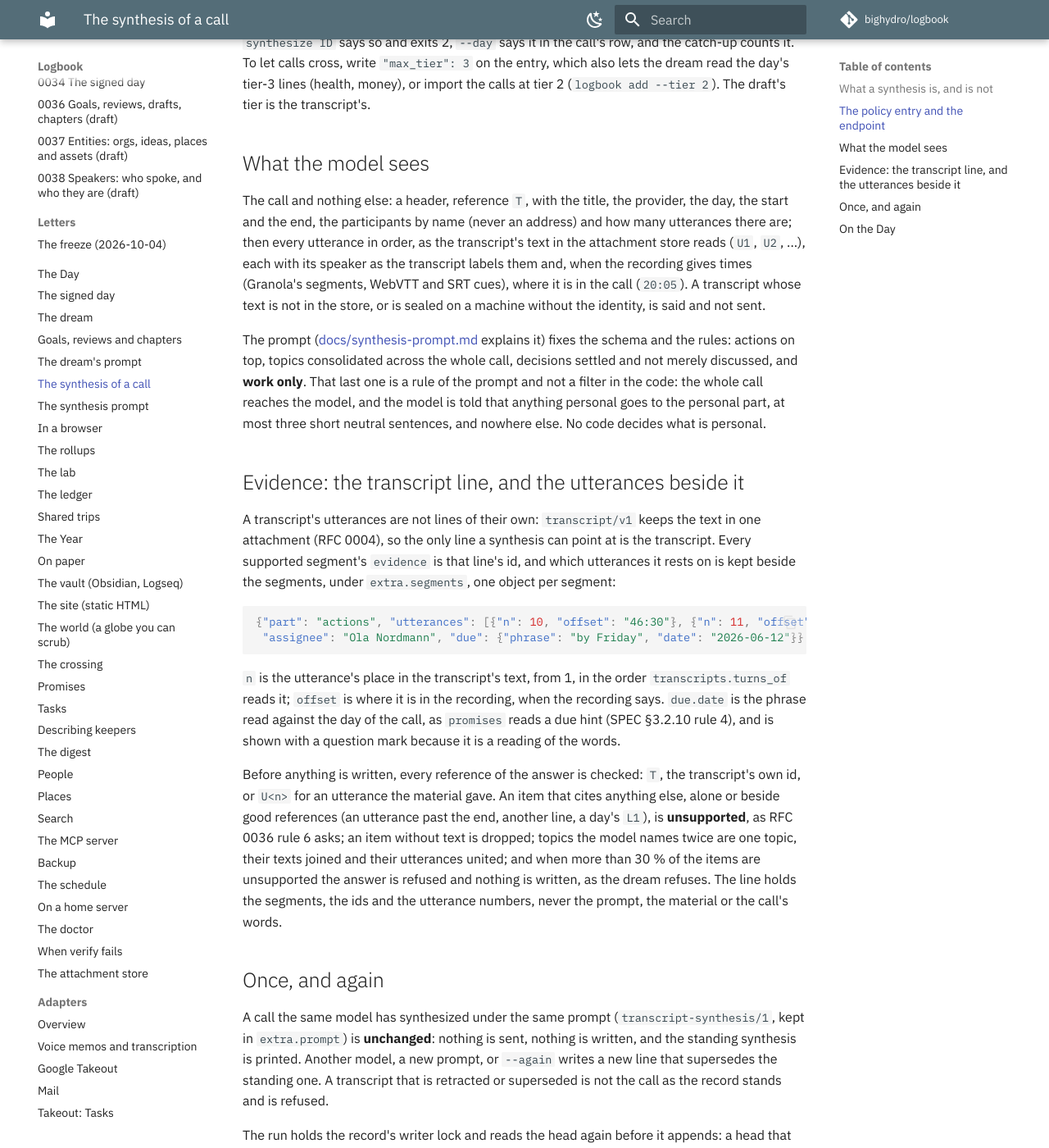
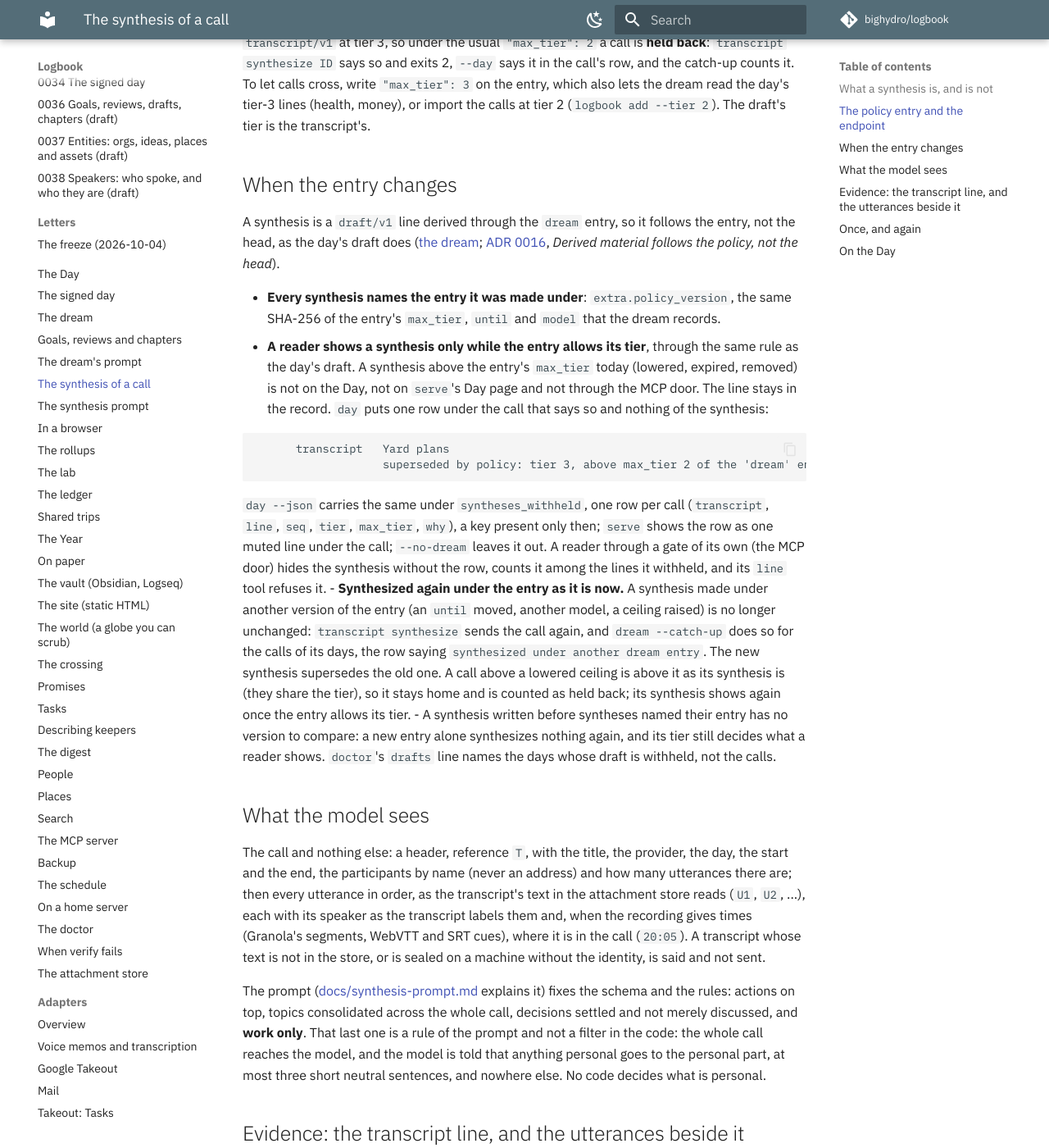
Before and after one commit to bighydro/logbook, an MkDocs documentation site: the page built from docs/transcript-synthesis.md, in a window 1280 px wide and 1400 px high, scrolled down 999 px. Shown: the whole window at 82% size. Built offline with MkDocs 1.6.1 and Material for MkDocs 9.7.7, drawn with Linux system fonts in a browser that asks for light colours; comment, search, counter and statistics services are not loaded; some of the changed text lies outside the part shown.

Commit message:
docs: a call's synthesis follows the policy, not the head
docs/transcript-synthesis.md gains *When the entry changes*: the version a
synthesis records, the row under the call (`syntheses_withheld` in JSON),
the MCP door, synthesizing again under another entry, and a synthesis that
names no version. The unchanged rule and the catch-up say "the same entry".
day.md, dream.md and mcp.md say the same where they list syntheses; RFC
0036's note on the call's synthesis points at rule 7; the changelog
fragment gains the line.

Co-Authored-By: Claude Opus 5.5 <noreply@anthropic.com>
Claude-Session: https://claude.ai/code/session_016HikiKXUrzFpSXVLH2ScuN
Signed-off-by: bighydro <122497530+bighydro@users.noreply.github.com>

````diff
--- a/docs/transcript-synthesis.md
+++ b/docs/transcript-synthesis.md
@@ -17,7 +17,8 @@ logbook transcript synthesize --day yesterday --dry-run               # ask the
 
 `--show-prompt` prints the prompt and the material as they are sent; `--again` asks once more when
 this model has already synthesized the call. The morning's `dream --catch-up` synthesizes every call of
-the days it covers that has no synthesis yet (below).
+the days it covers that has no synthesis yet, or whose synthesis was made under another version of the
+`dream` entry (below).
 
 ## What a synthesis is, and is not
 
@@ -39,6 +40,38 @@ tier 3, so under the usual `"max_tier": 2` a call is **held back**: `transcript
 and exits 2, `--day` says it in the call's row, and the catch-up counts it. To let calls cross, write
 `"max_tier": 3` on the entry, which also lets the dream read the day's tier-3 lines (health, money), or
 import the calls at tier 2 (`logbook add --tier 2`). The draft's tier is the transcript's.
+
+## When the entry changes
+
+A synthesis is a `draft/v1` line derived through the `dream` entry, so it follows the entry, not the
+head, as the day's draft does ([the dream](dream.md#when-the-entry-changes); [ADR
+0016](adr/0016-tier-crossing-policy.md), *Derived material follows the policy, not the head*).
+
+- **Every synthesis names the entry it was made under**: `extra.policy_version`, the same SHA-256 of the
+  entry's `max_tier`, `until` and `model` that the dream records.
+- **A reader shows a synthesis only while the entry allows its tier**, through the same rule as the
+  day's draft. A synthesis above the entry's `max_tier` today (lowered, expired, removed) is not on the
+  Day, not on `serve`'s Day page and not through the MCP door. The line stays in the record. `day` puts
+  one row under the call that says so and nothing of the synthesis:
+
+  ```
+        transcript   Yard plans
+                     superseded by policy: tier 3, above max_tier 2 of the 'dream' entry; the call stays home until the entry allows its tier
+  ```
+
+  `day --json` carries the same under `syntheses_withheld`, one row per call (`transcript`, `line`,
+  `seq`, `tier`, `max_tier`, `why`), a key present only then; `serve` shows the row as one muted line
+  under the call; `--no-dream` leaves it out. A reader through a gate of its own (the MCP door) hides
+  the synthesis without the row, counts it among the lines it withheld, and its `line` tool refuses it.
+- **Synthesized again under the entry as it is now.** A synthesis made under another version of the
+  entry (an `until` moved, another model, a ceiling raised) is no longer unchanged: `transcript
+  synthesize` sends the call again, and `dream --catch-up` does so for the calls of its days, the row
+  saying `synthesized under another dream entry`. The new synthesis supersedes the old one. A call above
+  a lowered ceiling is above it as its synthesis is (they share the tier), so it stays home and is
+  counted as held back; its synthesis shows again once the entry allows its tier.
+- A synthesis written before syntheses named their entry has no version to compare: a new entry alone
+  synthesizes nothing again, and its tier still decides what a reader shows. `doctor`'s `drafts` line
+  names the days whose draft is withheld, not the calls.
 
 ## What the model sees
 
@@ -83,16 +116,18 @@ utterance numbers, never the prompt, the material or the call's words.
 ## Once, and again
 
 A call the same model has synthesized under the same prompt (`transcript-synthesis/1`, kept in
-`extra.prompt`) is **unchanged**: nothing is sent, nothing is written, and the standing synthesis is
-printed. Another model, a new prompt, or `--again` writes a new line that supersedes the standing one. A
-transcript that is retracted or superseded is not the call as the record stands and is refused.
+`extra.prompt`) and the same `dream` entry (`extra.policy_version`) is **unchanged**: nothing is sent,
+nothing is written, and the standing synthesis is printed. Another model, a new prompt, another entry,
+or `--again` writes a new line that supersedes the standing one. A transcript that is retracted or
+superseded is not the call as the record stands and is refused.
 
 The run holds the record's writer lock and reads the head again before it appends: a head that moved
 under the reading is `HeadMoved`, one sentence, nothing written.
 
 `dream --catch-up`, the 06:00 close's second step ([the schedule](schedule.md)), synthesizes, after the
-days, each call of those days that no model has synthesized yet, one row each; a call held back by the
-ceiling or without its text is counted in the closing line:
+days, each call of those days that no model has synthesized yet, or whose synthesis was made under
+another version of the entry, one row each; a call held back by the ceiling or without its text is
+counted in the closing line:
 
 ```
 $ logbook dream --catch-up --days 3
@@ -131,5 +166,6 @@ marked; `day --json` carries them under `syntheses`; `transcript synthesize ID`
   a synthesis is a proposal: the transcript is the record
 ```
 
-`day --no-dream` leaves syntheses out with the day's draft. `show` lists the draft line on the day it
-was written, as every line.
+A synthesis the `dream` entry no longer allows is not among them: its row says `superseded by policy`
+and why (*When the entry changes*). `day --no-dream` leaves syntheses, and that row, out with the day's
+draft. `show` lists the draft line on the day it was written, as every line.
````
Also changed, not shown: changelog.d/transcript-synthesize.md (+4 -0 lines), docs/day.md (+13 -7 lines), docs/dream.md (+4 -3 lines), docs/mcp.md (+5 -4 lines), rfcs/0036-draft-v1.md (+3 -1 lines).
